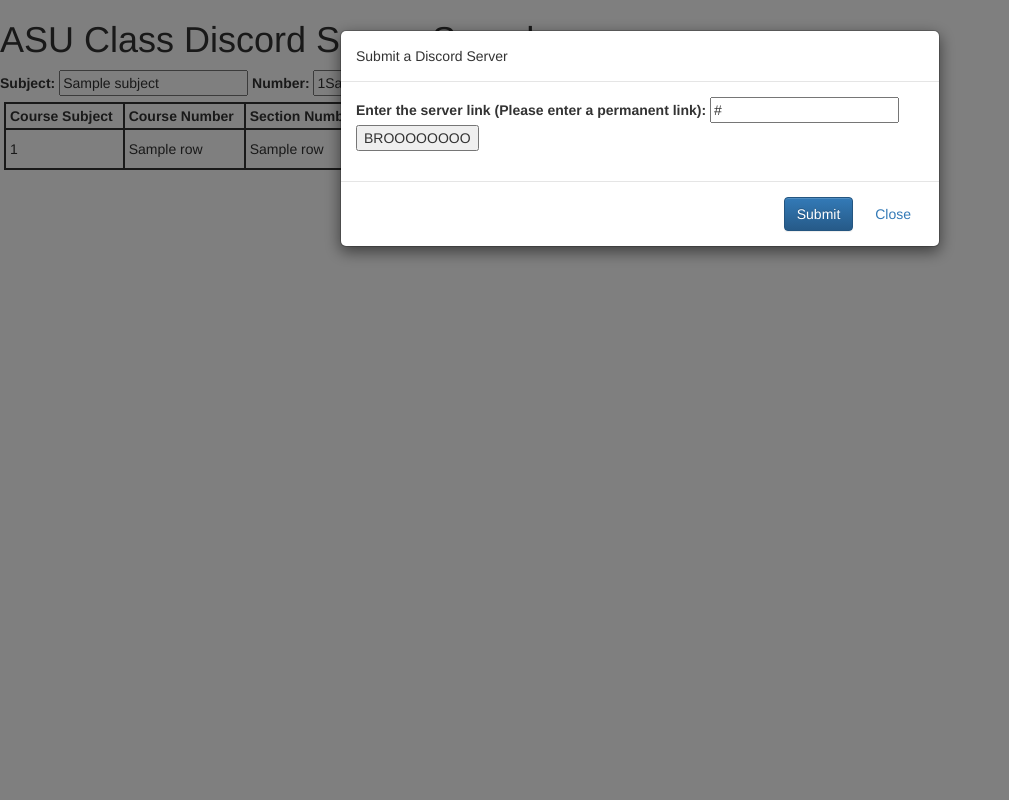
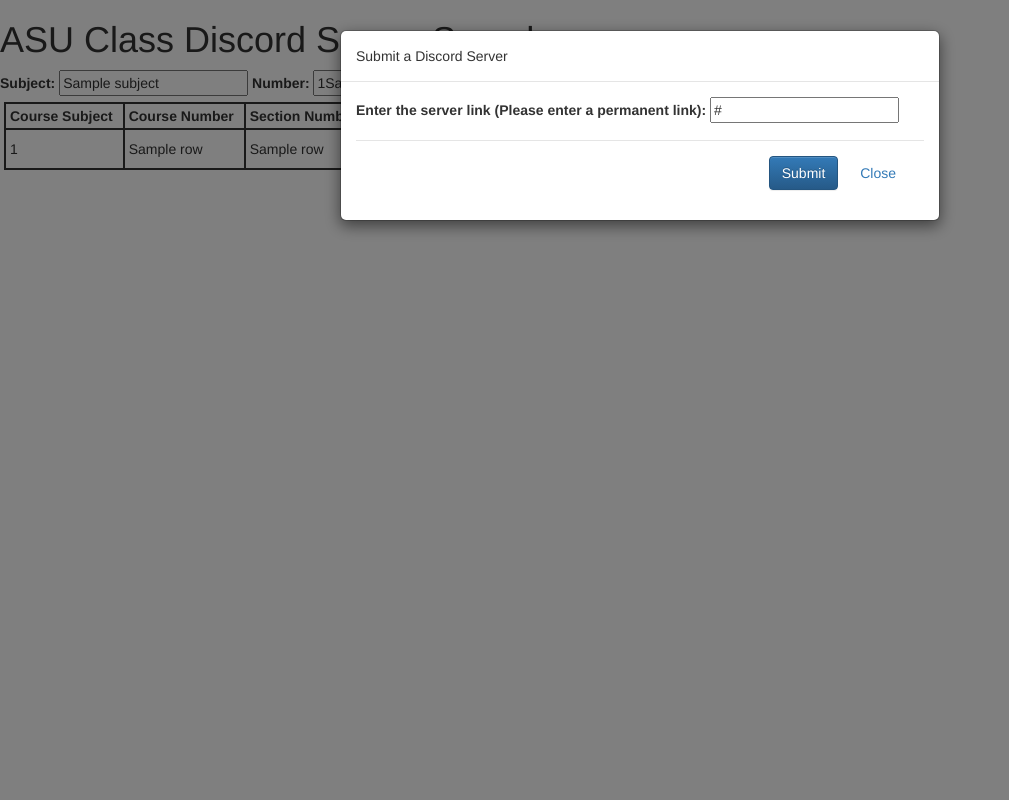
Before and after one commit to FahadSec/cse412_project, a Flask app: template src/templates/modal.html in a window 1280 px wide. Shown: the whole page, without its empty margins (0-1009 px from the left). Run offline with Flask 3, Linux system fonts and the light colour scheme; the template is opened without the code that fills it: most values are stand-ins (such as "Sample title", 1, 10 or a date in 2020); parts of the project's set-up code (start-up, migrations or seed data) failed here and were passed over.

Commit message:
Fixed submit button

```diff
--- a/src/templates/modal.html
+++ b/src/templates/modal.html
@@ -12,13 +12,12 @@
           <div class="form-group">
             <label for="discord-link" class="col-form-label">Enter the server link (Please enter a permanent link):</label>
 		<input id="link" name="link" type="link" value="{{link}}">
-		<input type="submit" value="BROOOOOOOO">
           </div>
+      <div class="modal-footer">
+          <input type="submit"  class="btn btn-primary" id="submit-btn" value="Submit">
+          <a href="{{ url_for('search_page', subject=subject, number=number, ext=ext)}}" class="btn btn-secondary">Close</a>
+      </div>
         </form>
-      </div>
-      <div class="modal-footer">
-          <a href="{{ url_for('submit', section_number=section_number, subject=subject, course_number=course_number, ext=ext)}}" class="btn btn-primary" id="submit-btn">Submit</a>
-          <a href="{{ url_for('search_page', subject=subject, number=number, ext=ext)}}" class="btn btn-secondary">Close</a>
       </div>
     </div>
   </div>
```
